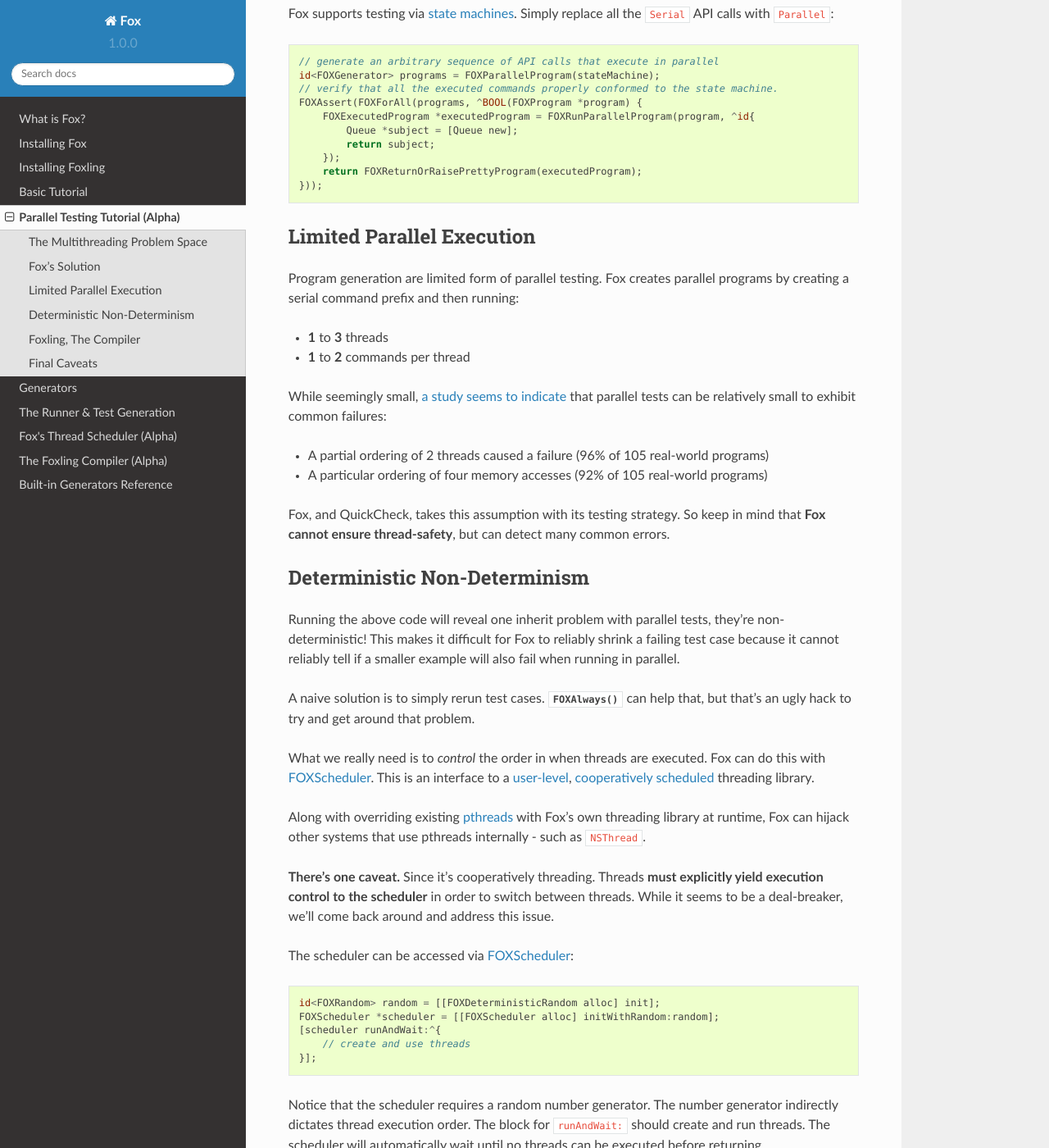
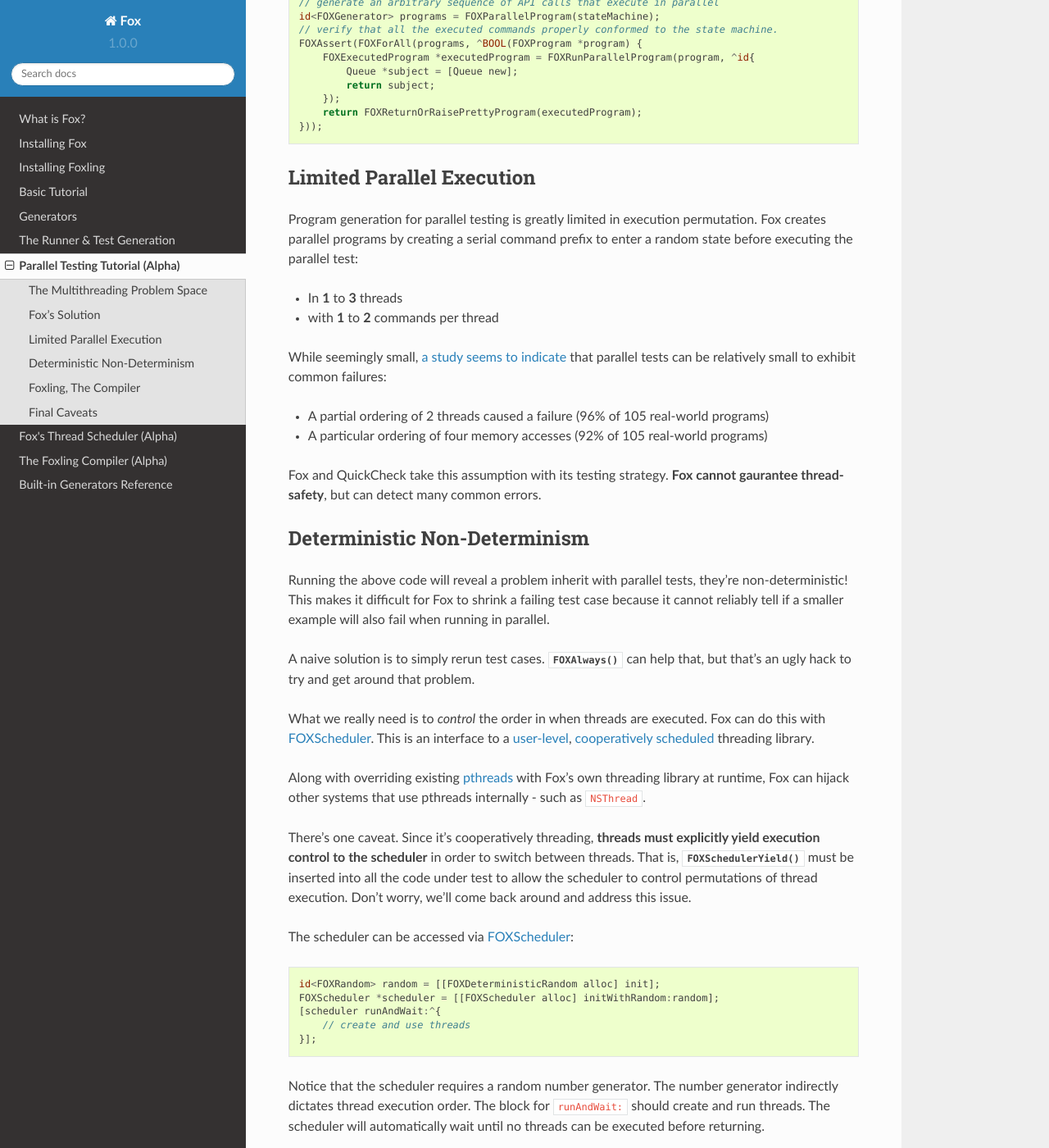
Before and after one commit to jeffh/Fox, a Sphinx documentation site: the page built from docs/source/parallel/tutorial.rst, in a window 1280 px wide and 1400 px high, scrolled down 1261 px. Shown: the whole window at 82% size. Built offline with Sphinx 7.4.7 and the Read the Docs theme 2.0.0, drawn with Linux system fonts in a browser that asks for light colours; some of the changed text lies outside the part shown.

Commit message:
Documentation tweaks. Rewording pass on parallel docs.
- generators_reference.rst
    - Expanded warnings of alpha APIs
    - Rewording of warning of FOXSuchThat* functions
    - Elaborated on debugging functions
- index.rst
    - Parallel articles are co-located on the TOC

```diff
--- a/docs/source/index.rst
+++ b/docs/source/index.rst
@@ -84,10 +84,11 @@ threads). This *does not encompass async testing*.
    Installing Fox </installation>
    Installing Foxling </parallel/installation>
    Basic Tutorial </tutorial>
-   Parallel Testing Tutorial (Alpha) </parallel/tutorial>
 
    Generators </generators>
    The Runner & Test Generation </runner>
+
+   Parallel Testing Tutorial (Alpha) </parallel/tutorial>
    Fox's Thread Scheduler (Alpha) </parallel/scheduler>
    The Foxling Compiler (Alpha) </parallel/compiler>
 
--- a/docs/source/parallel/scheduler.rst
+++ b/docs/source/parallel/scheduler.rst
@@ -32,7 +32,7 @@ following functions can be assumed to be overridden (although, it may not always
 - OSSpinLock
 
 These overrides are global for the entire process. That means libraries will
-also trigger Fox's custom code when hooks take place. If you think more locks
+also trigger Fox's custom code when hooks take place. If you find apis that
 should be supported `file an issue`_.
 
 Currently, **Fox's function replacement is permanent**. A flag is set
--- a/docs/source/parallel/tutorial.rst
+++ b/docs/source/parallel/tutorial.rst
@@ -43,10 +43,6 @@ implementation. Along with :doc:`Foxling <compiler>`, Fox can greatly increase
 the likelihood of finding hard-to-find race conditions that may be hard to
 detect with traditional unit testing.
 
-Foxling is :doc:`installed as an Xcode plugin <installation>`. If you
-have already gotten it installed, continue with the :doc:`parallel testing
-tutorial <tutorial>`.
-
 .. _memory barrier: http://en.wikipedia.org/wiki/Memory_barrier
 .. _pthreads: http://en.wikipedia.org/wiki/POSIX_Threads
 
@@ -67,11 +63,12 @@ replace all the ``Serial`` API calls with ``Parallel``::
 Limited Parallel Execution
 --------------------------
 
-Program generation are limited form of parallel testing. Fox creates parallel
-programs by creating a serial command prefix and then running:
+Program generation for parallel testing is greatly limited in execution
+permutation. Fox creates parallel programs by creating a serial command prefix
+to enter a random state before executing the parallel test:
 
-- **1** to **3** threads
-- **1** to **2** commands per thread
+- In **1** to **3** threads
+- with **1** to **2** commands per thread
 
 While seemingly small, `a study seems to indicate`_ that parallel tests can be
 relatively small to exhibit common failures:
@@ -79,19 +76,18 @@ relatively small to exhibit common failures:
 - A partial ordering of 2 threads caused a failure (96% of 105 real-world programs)
 - A particular ordering of four memory accesses (92% of 105 real-world programs)
 
-Fox, and QuickCheck, takes this assumption with its testing strategy. So keep
-in mind that **Fox cannot ensure thread-safety**, but can detect many common
-errors.
+Fox and QuickCheck take this assumption with its testing strategy. **Fox
+cannot gaurantee thread-safety**, but can detect many common errors.
 
 .. _a study seems to indicate: http://www.cs.columbia.edu/~junfeng/09fa-e6998/papers/concurrency-bugs.pdf
 
 Deterministic Non-Determinism
 -----------------------------
 
-Running the above code will reveal one inherit problem with parallel tests,
-they're non-deterministic! This makes it difficult for Fox to reliably shrink a
-failing test case because it cannot reliably tell if a smaller example will
-also fail when running in parallel.
+Running the above code will reveal a problem inherit with parallel tests,
+they're non-deterministic! This makes it difficult for Fox to shrink a failing
+test case because it cannot reliably tell if a smaller example will also fail
+when running in parallel.
 
 A naive solution is to simply rerun test cases. :c:func:`FOXAlways` can help
 that, but that's an ugly hack to try and get around that problem.
@@ -109,10 +105,11 @@ runtime, Fox can hijack other systems that use pthreads internally - such as
 
 .. _pthreads: http://en.wikipedia.org/wiki/POSIX_Threads
 
-**There's one caveat.** Since it's cooperatively threading. Threads **must
+There's one caveat. Since it's cooperatively threading, **threads must
 explicitly yield execution control to the scheduler** in order to switch
-between threads.  While it seems to be a deal-breaker, we'll come back around
-and address this issue.
+between threads. That is, :c:func:`FOXSchedulerYield` must be inserted into all
+the code under test to allow the scheduler to control permutations of thread
+execution. Don't worry, we'll come back around and address this issue.
 
 The scheduler can be accessed via :ref:`FOXScheduler <FOXScheduler>`::
 
@@ -151,7 +148,7 @@ random number generator::
     }));
 
 :c:func:`FOXRunParallelProgram` does some cooperatively yielding by calling
-``FOXSchedulerYield``. Not yielding makes the scheduler view blocks of code
+:c:func:`FOXSchedulerYield`. Not yielding makes the scheduler view blocks of code
 as atomic. That's not what we want our Queue's code that we're testing.
 However, manually adding yield statements is time-consuming and error-prone.
 The better solution is to have a program do this for us...
@@ -163,18 +160,18 @@ Fox comes with its own compiler, call :doc:`Foxling <compiler>`. It's based off
 of Clang and its only job is to automatically insert ``FOXSchedulerYield();``
 statements at compile time.
 
-If you haven't done so, now would be great to :doc:`install the Foxling Xcode
-Plugin <installation>`.
+Psst, now would be a great time to :doc:`install the Foxling Xcode Plugin
+<installation>` if you haven't by now.
 
 It's recommended to create a new targets for your application and parallel
 tests to utilize the Foxling compiler. It should be idential to your original
 targets except for setting:
 
-.. image:: images/xcode-compiler-setting.png
+.. image:: /images/xcode-compiler-setting.png
 
-Which is available after the plugin is installed. One more thing is to make
+Which is available after the plugin is installed. THe last thing is to make
 sure Fox is linked to both your application and tests to ensure the compiler
-can correctly lookup ``FOXSchedulerYield``.
+can correctly link to ``FOXSchedulerYield()``.
 
 Now compiling will automatically insert yields into our source!
 
@@ -199,3 +197,10 @@ are inserted into your program. Foxling currently only inserts yields:
   value.
 
 Also, Foxling currently cannot parse Swift code and is untested on C++ code.
+
+While the scheduler can significantly shrink the number of commands execute, it
+currently cannot fully minimize its shrinking.
+
+If you're more interested in the technical details of parallel testing inside
+Fox, read about the :doc:`Fox's thread scheduler <scheduler>` or :doc:`Foxling
+Compiler <compiler>`.
```
Also changed, not shown: other parts of docs/source/parallel/tutorial.rst (+3 -2 lines), docs/source/generators_reference.rst (+28 -15 lines).
